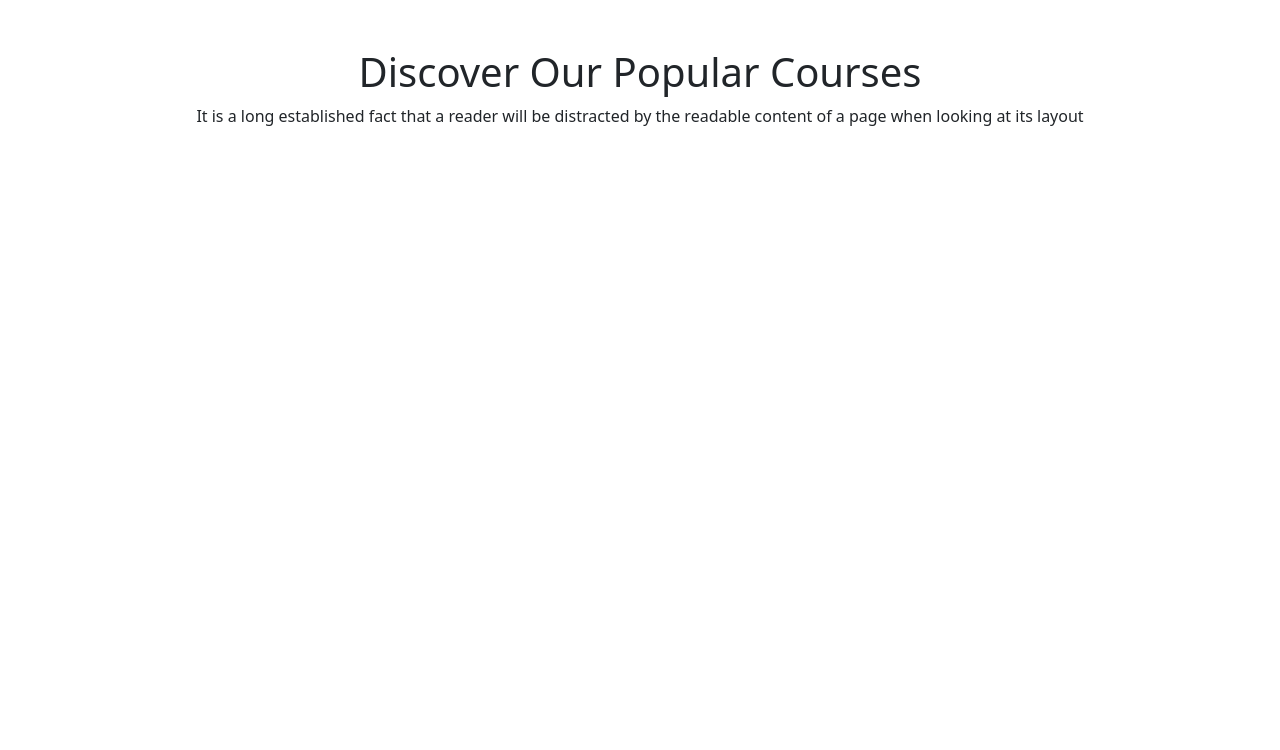
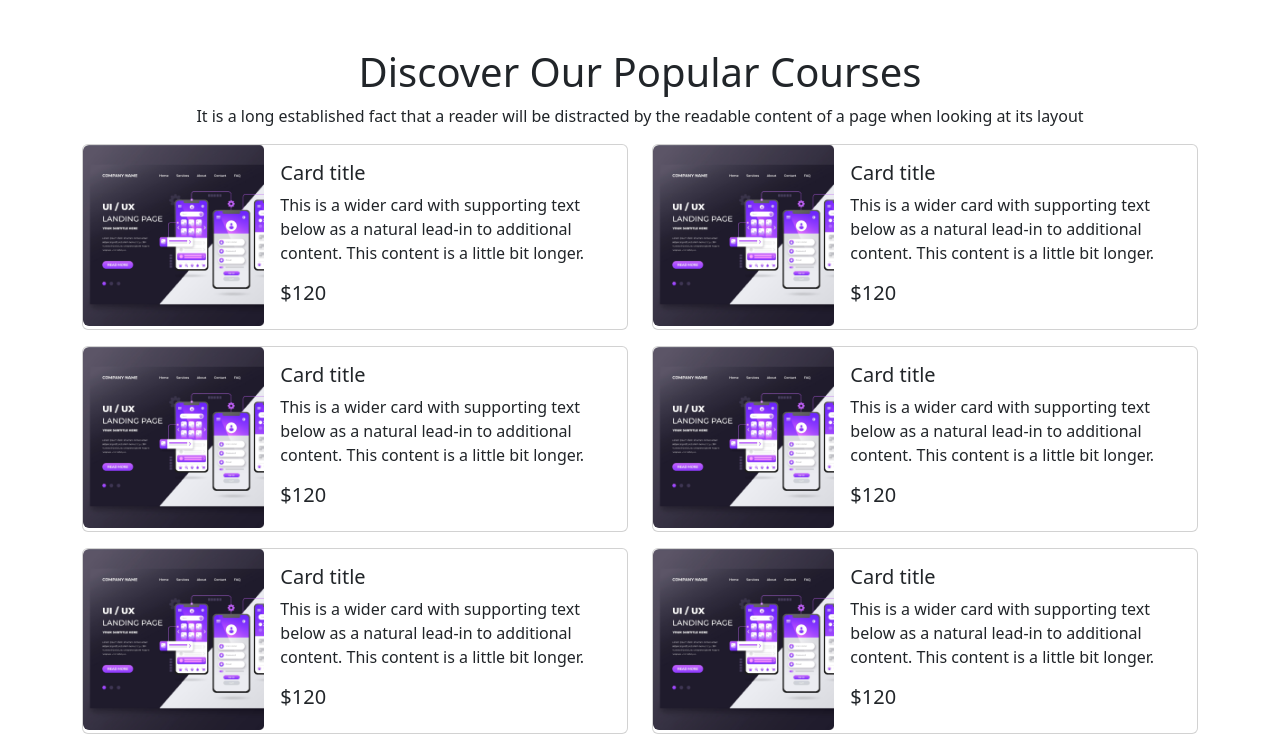
Before and after one commit to muhib95/udemy, a plain HTML site: page index.html in a window 1280 px wide. Shown: the part 500-1250 px from the top of the page. Before the commit the page ends 800 px from the top, so only its background shows below. Drawn offline with nearby package versions, Linux system fonts and the light colour scheme.

Commit message:
add courses grid part

```diff
--- a/index.html
+++ b/index.html
@@ -68,12 +68,115 @@
 <!-- ==============================
  main part start here...
  ============================== -->
- <main class="mt-5">
+ <main class="container mt-5">
   <!-- Populer courses part here... -->
-  <section class="container">
+  <section>
     <div class="d-flex flex-column align-items-center">
       <h1 class="text-center">Discover Our Popular Courses</h1>
       <p class="text-center" >It is a long established fact that a reader will be distracted by the readable content of a page when looking at its layout</p>
+    </div>
+
+  </section>
+
+  <!-- courses part start here.... -->
+  <section>
+    <div class="row">
+      <div class="col-md-12 col-lg-6">
+        <div class="card mb-3" style="max-width: 100%;">
+          <div class="row g-0">
+            <div class="col-md-4 col-lg-4">
+              <img src="images/course/course-1.png" class="w-100 rounded-start" alt="...">
+            </div>
+            <div class="col-md-8 col-lg-8">
+              <div class="card-body">
+                <h5 class="card-title">Card title</h5>
+                <p class="card-text">This is a wider card with supporting text below as a natural lead-in to additional content. This content is a little bit longer.</p>
+                <h5>$120</h5>
+              </div>
+            </div>
+          </div>
+        </div>
+      </div>
+      <div class="col-md-12 col-lg-6">
+        <div class="card mb-3" style="max-width: 100%;">
+          <div class="row g-0">
+            <div class="col-md-4 col-lg-4">
+              <img src="images/course/course-1.png" class="w-100 rounded-start" alt="...">
+            </div>
+            <div class="col-md-8 col-lg-8">
+              <div class="card-body">
+                <h5 class="card-title">Card title</h5>
+                <p class="card-text">This is a wider card with supporting text below as a natural lead-in to additional content. This content is a little bit longer.</p>
+                <h5>$120</h5>
+              </div>
+            </div>
+          </div>
+        </div>
+      </div>
+      <div class="col-md-12 col-lg-6">
+        <div class="card mb-3" style="max-width: 100%;">
+          <div class="row g-0">
+            <div class="col-md-4 col-lg-4">
+              <img src="images/course/course-1.png" class="w-100 rounded-start" alt="...">
+            </div>
+            <div class="col-md-8 col-lg-8">
+              <div class="card-body">
+                <h5 class="card-title">Card title</h5>
+                <p class="card-text">This is a wider card with supporting text below as a natural lead-in to additional content. This content is a little bit longer.</p>
+                <h5>$120</h5>
+              </div>
+            </div>
+          </div>
+        </div>
+      </div>
+      <div class="col-md-12 col-lg-6">
+        <div class="card mb-3" style="width: 100%;">
+          <div class="row g-0">
+            <div class="col-md-4 col-lg-4">
+              <img src="images/course/course-1.png" class="w-100 rounded-start" alt="...">
+            </div>
+            <div class="col-md-8 col-lg-8">
+              <div class="card-body">
+                <h5 class="card-title">Card title</h5>
+                <p class="card-text">This is a wider card with supporting text below as a natural lead-in to additional content. This content is a little bit longer.</p>
+                <h5>$120</h5>
+              </div>
+            </div>
+          </div>
+        </div>
+      </div>
+      <div class="col-md-12 col-lg-6">
+        <div class="card mb-3" style="width: 100%;">
+          <div class="row g-0">
+            <div class="col-md-4 col-lg-4">
+              <img src="images/course/course-1.png" class="w-100 rounded-start" alt="...">
+            </div>
+            <div class="col-md-8 col-lg-8">
+              <div class="card-body">
+                <h5 class="card-title">Card title</h5>
+                <p class="card-text">This is a wider card with supporting text below as a natural lead-in to additional content. This content is a little bit longer.</p>
+                <h5>$120</h5>
+              </div>
+            </div>
+          </div>
+        </div>
+      </div>
+      <div class="col-md-12 col-lg-6">
+        <div class="card mb-3" style="width: 100%;">
+          <div class="row g-0">
+            <div class="col-md-4 col-lg-4">
+              <img src="images/course/course-1.png" class="w-100 rounded-start" alt="...">
+            </div>
+            <div class="col-md-8 col-lg-8">
+              <div class="card-body">
+                <h5 class="card-title">Card title</h5>
+                <p class="card-text">This is a wider card with supporting text below as a natural lead-in to additional content. This content is a little bit longer.</p>
+                <h5>$120</h5>
+              </div>
+            </div>
+          </div>
+        </div>
+      </div>
     </div>
 
   </section>
```
